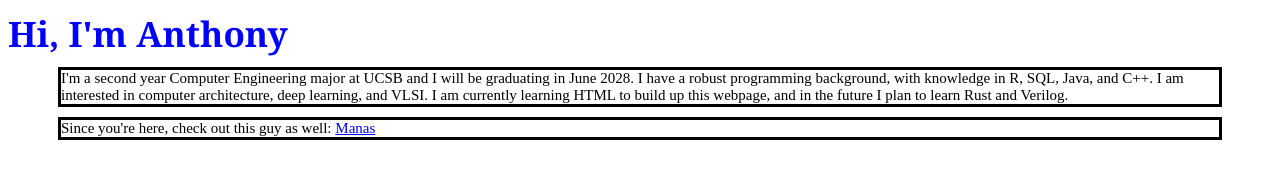
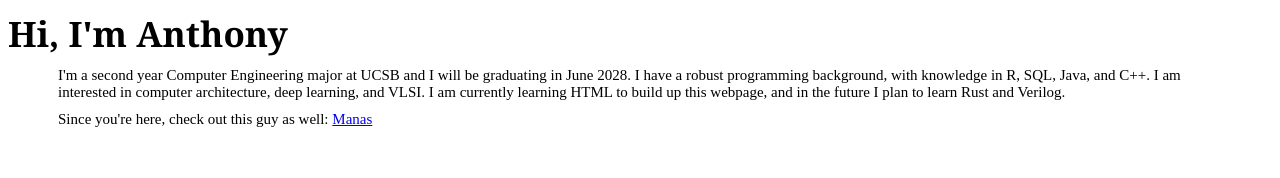
Before and after one commit to anthony9975/anthony9975.github.io, a plain HTML site: page docs/index.html in a window 1280 px wide. Drawn offline with Linux system fonts and the light colour scheme.

Commit message:
Fixed, hopefully

```diff
--- a/docs/style.css
+++ b/docs/style.css
@@ -1,13 +1,13 @@
 /*Body Styles*/
 body {
-    background-color: 'white';
+    background-color: white;
 }
 
 /*Heading Styles*/
 h1 {
-    font-family: 'georgia', 'serif';
+    font-family: georgia, serif;
     font-size: 35px;
-    color: blue;
+    color: black;
     margin-left: 0px;
     margin-right: 0px;
     margin-top: 10px;
@@ -16,10 +16,9 @@ h1 {
 
 /*Paragraph Style*/
 p {
-    font-family: 'times new roman', 'serif';
+    font-family: 'times new roman', serif;
     font-size: 15px;
     color: black;
-    border: solid black;
     margin-left: 50px;
     margin-right: 50px;
     margin-top: 10px;
```
Also changed, not shown: docs/index.html (+1 -0 lines).
